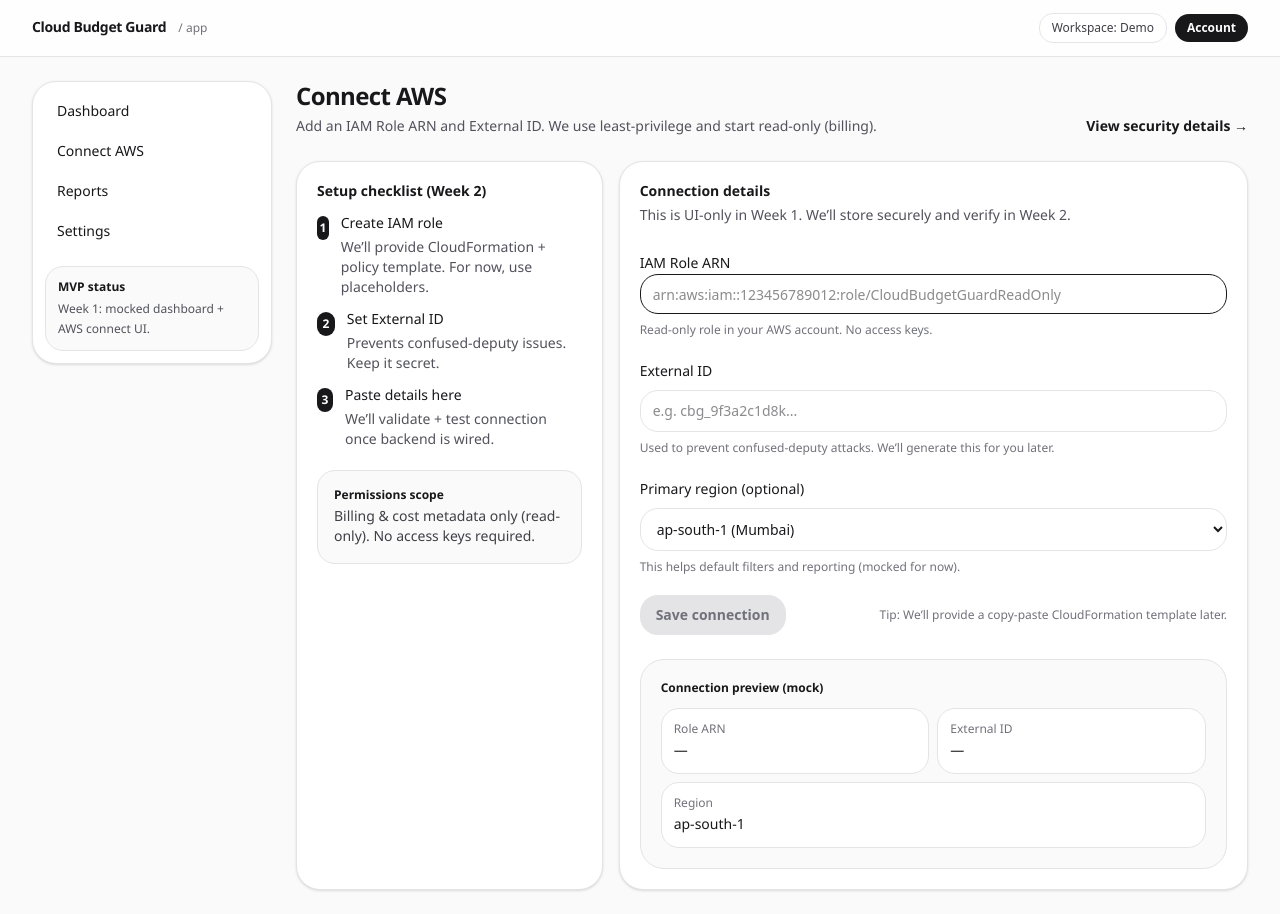
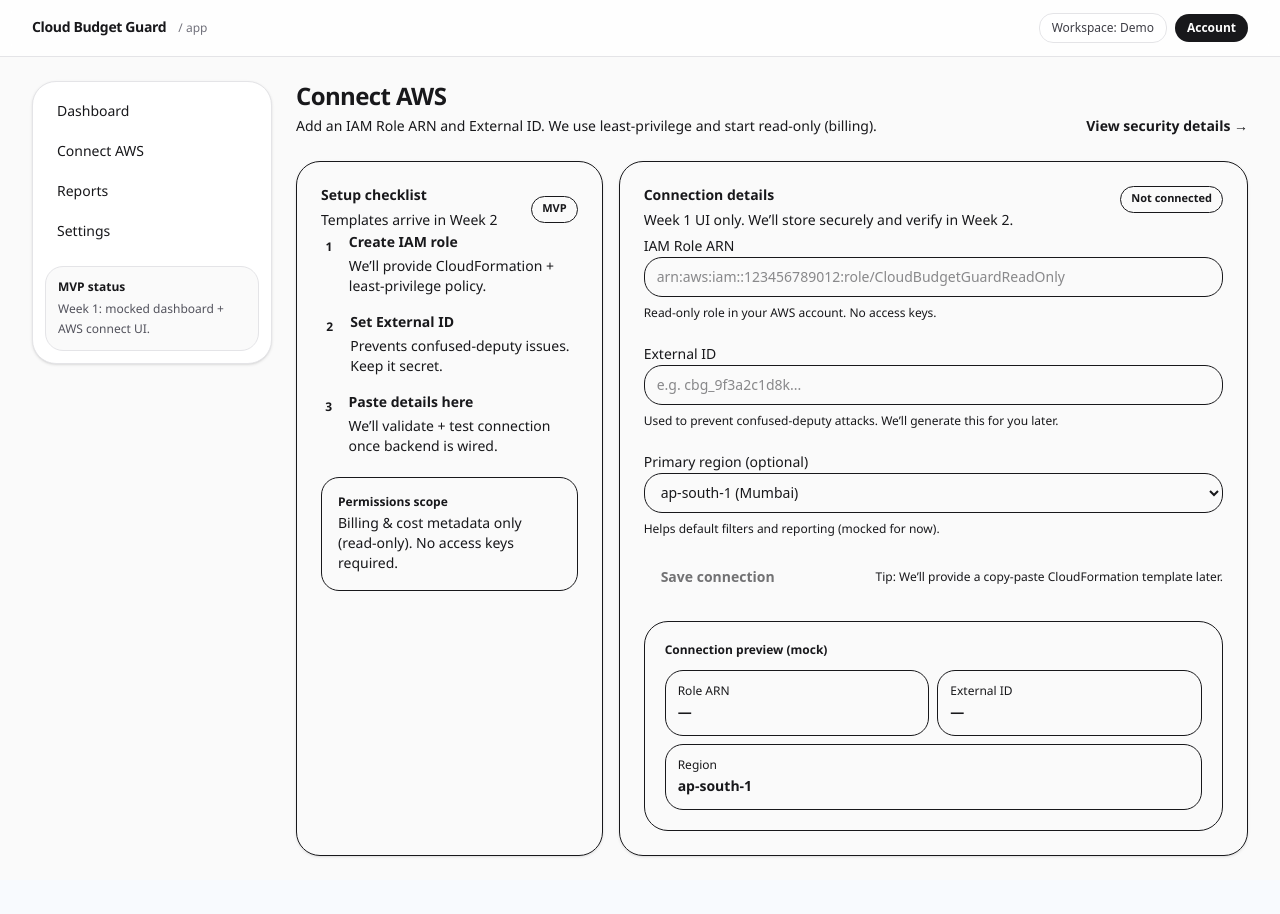
Before and after one commit to sangram-sethi/cloud-billing-tracker, a Next.js app: page /app/connect-aws in a window 1280 px wide. After the commit the page ends 880 px from the top, so only its background shows below. Built offline with nearby package versions, Linux system fonts and the light colour scheme.

Commit message:
refactor(app): use ui primitives on connect AWS page

```diff
--- a/src/app/(app)/app/connect-aws/page.tsx
+++ b/src/app/(app)/app/connect-aws/page.tsx
@@ -2,16 +2,17 @@
 
 import { useMemo, useState } from "react";
 import Link from "next/link";
+import { Card, CardContent, CardHeader, CardTitle, CardDescription } from "@/components/ui/Card";
+import { Button } from "@/components/ui/Button";
 import { Input } from "@/components/ui/Input";
 import { Label } from "@/components/ui/Label";
+import { Badge } from "@/components/ui/Badge";
 
 function isRoleArn(value: string) {
-  // lightweight check (MVP): arn:aws:iam::<12 digits>:role/<name>
   return /^arn:aws:iam::\d{12}:role\/.+$/.test(value.trim());
 }
 
 function isExternalId(value: string) {
-  // keep it simple: 8–128 chars, no spaces (you can relax later)
   const v = value.trim();
   return v.length >= 8 && v.length <= 128 && !/\s/.test(v);
 }
@@ -33,7 +34,6 @@
     setSaved(false);
     setSaving(true);
 
-    // Mock save: Week 1 only UI
     await new Promise((r) => setTimeout(r, 700));
 
     setSaving(false);
@@ -45,78 +45,98 @@
       {/* Header */}
       <div className="flex flex-col gap-2 sm:flex-row sm:items-end sm:justify-between">
         <div>
-          <h1 className="text-2xl font-semibold tracking-tight">Connect AWS</h1>
-          <p className="mt-1 text-sm text-zinc-600">
+          <h1 className="text-2xl font-semibold tracking-tight text-foreground">Connect AWS</h1>
+          <p className="mt-1 text-sm text-muted-foreground">
             Add an IAM Role ARN and External ID. We use least-privilege and start read-only (billing).
           </p>
         </div>
 
         <Link
           href="/security"
-          className="text-sm font-semibold text-zinc-700 hover:text-zinc-900"
+          className="text-sm font-semibold text-muted-foreground hover:text-foreground transition"
         >
           View security details →
         </Link>
       </div>
 
-      {/* Steps */}
       <div className="grid gap-4 lg:grid-cols-3">
-        {/* Left: Instructions */}
-        <div className="rounded-2xl border border-zinc-200 bg-white p-5 shadow-sm">
-          <h2 className="text-sm font-semibold text-zinc-900">Setup checklist (Week 2)</h2>
-          <ol className="mt-3 space-y-3 text-sm text-zinc-700">
+        {/* Setup checklist */}
+        <Card>
+          <CardHeader>
+            <div className="flex items-center justify-between">
+              <div>
+                <CardTitle>Setup checklist</CardTitle>
+                <CardDescription>Templates arrive in Week 2</CardDescription>
+              </div>
+              <Badge variant="neutral">MVP</Badge>
+            </div>
+          </CardHeader>
+
+          <CardContent>
+            <ol className="space-y-4 text-sm">
               <li className="flex gap-3">
-              <span className="mt-0.5 inline-flex h-6 w-6 items-center justify-center rounded-full bg-zinc-900 text-xs font-semibold text-white">
+                <span className="mt-0.5 inline-flex h-6 w-6 items-center justify-center rounded-full bg-foreground text-xs font-semibold text-background">
                   1
                 </span>
                 <div>
-                <p className="font-medium text-zinc-900">Create IAM role</p>
-                <p className="mt-1 text-zinc-600">
-                  We’ll provide CloudFormation + policy template. For now, use placeholders.
+                  <p className="font-semibold text-foreground">Create IAM role</p>
+                  <p className="mt-1 text-muted-foreground">
+                    We’ll provide CloudFormation + least-privilege policy.
                   </p>
                 </div>
               </li>
+
               <li className="flex gap-3">
-              <span className="mt-0.5 inline-flex h-6 w-6 items-center justify-center rounded-full bg-zinc-900 text-xs font-semibold text-white">
+                <span className="mt-0.5 inline-flex h-6 w-6 items-center justify-center rounded-full bg-foreground text-xs font-semibold text-background">
                   2
                 </span>
                 <div>
-                <p className="font-medium text-zinc-900">Set External ID</p>
-                <p className="mt-1 text-zinc-600">
+                  <p className="font-semibold text-foreground">Set External ID</p>
+                  <p className="mt-1 text-muted-foreground">
                     Prevents confused-deputy issues. Keep it secret.
                   </p>
                 </div>
               </li>
+
               <li className="flex gap-3">
-              <span className="mt-0.5 inline-flex h-6 w-6 items-center justify-center rounded-full bg-zinc-900 text-xs font-semibold text-white">
+                <span className="mt-0.5 inline-flex h-6 w-6 items-center justify-center rounded-full bg-foreground text-xs font-semibold text-background">
                   3
                 </span>
                 <div>
-                <p className="font-medium text-zinc-900">Paste details here</p>
-                <p className="mt-1 text-zinc-600">
+                  <p className="font-semibold text-foreground">Paste details here</p>
+                  <p className="mt-1 text-muted-foreground">
                     We’ll validate + test connection once backend is wired.
                   </p>
                 </div>
               </li>
             </ol>
 
-          <div className="mt-5 rounded-xl border border-zinc-200 bg-zinc-50 p-4">
-            <p className="text-xs font-semibold text-zinc-900">Permissions scope</p>
-            <p className="mt-1 text-sm text-zinc-700">
+            <div className="mt-5 rounded-xl border border-border bg-surface-2 p-4">
+              <p className="text-xs font-semibold text-foreground">Permissions scope</p>
+              <p className="mt-1 text-sm text-muted-foreground">
                 Billing & cost metadata only (read-only). No access keys required.
               </p>
             </div>
+          </CardContent>
+        </Card>
+
+        {/* Form */}
+        <Card className="lg:col-span-2">
+          <CardHeader>
+            <div className="flex flex-col gap-2 sm:flex-row sm:items-start sm:justify-between">
+              <div>
+                <CardTitle>Connection details</CardTitle>
+                <CardDescription>
+                  Week 1 UI only. We’ll store securely and verify in Week 2.
+                </CardDescription>
               </div>
+              {saved ? <Badge variant="success">Saved</Badge> : <Badge variant="default">Not connected</Badge>}
+            </div>
+          </CardHeader>
 
-        {/* Right: Form */}
-        <div className="rounded-2xl border border-zinc-200 bg-white p-5 shadow-sm lg:col-span-2">
-          <h2 className="text-sm font-semibold text-zinc-900">Connection details</h2>
-          <p className="mt-1 text-sm text-zinc-600">
-            This is UI-only in Week 1. We’ll store securely and verify in Week 2.
-          </p>
-
-          <form onSubmit={onSubmit} className="mt-6 space-y-5">
-            <div>
+          <CardContent>
+            <form onSubmit={onSubmit} className="space-y-5">
+              <div className="space-y-2">
                 <Label htmlFor="roleArn">IAM Role ARN</Label>
                 <Input
                   id="roleArn"
@@ -126,54 +146,41 @@
                   state={roleArn.length === 0 ? "default" : roleArnOk ? "success" : "error"}
                 />
                 {roleArn.length > 0 && !roleArnOk ? (
-                <p className="mt-2 text-xs text-red-600">
+                  <p className="text-xs text-danger">
                     Expected format: arn:aws:iam::123456789012:role/RoleName
                   </p>
                 ) : (
-                <p className="mt-2 text-xs text-zinc-500">
+                  <p className="text-xs text-muted-foreground">
                     Read-only role in your AWS account. No access keys.
                   </p>
                 )}
               </div>
 
-            <div>
-              <label className="text-sm font-medium text-zinc-900" htmlFor="externalId">
-                External ID
-              </label>
-              <input
+              <div className="space-y-2">
+                <Label htmlFor="externalId">External ID</Label>
+                <Input
                   id="externalId"
                   value={externalId}
                   onChange={(e) => setExternalId(e.target.value)}
                   placeholder="e.g. cbg_9f3a2c1d8k..."
-                className={[
-                  "mt-2 w-full rounded-xl border bg-white px-3 py-2.5 text-sm outline-none transition",
-                  externalId.length === 0
-                    ? "border-zinc-200 focus:border-zinc-400"
-                    : externalIdOk
-                    ? "border-emerald-300 focus:border-emerald-400"
-                    : "border-red-300 focus:border-red-400",
-                ].join(" ")}
+                  state={externalId.length === 0 ? "default" : externalIdOk ? "success" : "error"}
                 />
                 {externalId.length > 0 && !externalIdOk ? (
-                <p className="mt-2 text-xs text-red-600">
-                  Use 8–128 chars, no spaces. Keep it secret.
-                </p>
+                  <p className="text-xs text-danger">Use 8–128 chars, no spaces. Keep it secret.</p>
                 ) : (
-                <p className="mt-2 text-xs text-zinc-500">
+                  <p className="text-xs text-muted-foreground">
                     Used to prevent confused-deputy attacks. We’ll generate this for you later.
                   </p>
                 )}
               </div>
 
-            <div>
-              <label className="text-sm font-medium text-zinc-900" htmlFor="region">
-                Primary region (optional)
-              </label>
+              <div className="space-y-2">
+                <Label htmlFor="region">Primary region (optional)</Label>
                 <select
                   id="region"
                   value={region}
                   onChange={(e) => setRegion(e.target.value)}
-                className="mt-2 w-full rounded-xl border border-zinc-200 bg-white px-3 py-2.5 text-sm outline-none focus:border-zinc-400"
+                  className="h-10 w-full rounded-xl border border-border bg-surface px-3 text-sm text-foreground outline-none transition-[box-shadow,border-color] duration-200 ease-(--ease-snappy) focus-visible:ring-2 focus-visible:ring-primary/20"
                 >
                   <option value="ap-south-1">ap-south-1 (Mumbai)</option>
                   <option value="us-east-1">us-east-1 (N. Virginia)</option>
@@ -181,60 +188,55 @@
                   <option value="eu-west-1">eu-west-1 (Ireland)</option>
                   <option value="ap-southeast-1">ap-southeast-1 (Singapore)</option>
                 </select>
-              <p className="mt-2 text-xs text-zinc-500">
-                This helps default filters and reporting (mocked for now).
+                <p className="text-xs text-muted-foreground">
+                  Helps default filters and reporting (mocked for now).
                 </p>
               </div>
 
               <div className="flex flex-col gap-3 sm:flex-row sm:items-center sm:justify-between">
-              <button
-                type="submit"
-                disabled={!canSubmit}
-                className={[
-                  "inline-flex items-center justify-center rounded-xl px-4 py-2.5 text-sm font-semibold transition-colors",
-                  canSubmit
-                    ? "bg-zinc-900 text-white hover:bg-zinc-800"
-                    : "bg-zinc-200 text-zinc-500 cursor-not-allowed",
-                ].join(" ")}
-              >
+                <Button type="submit" variant="primary" size="md" disabled={!canSubmit}>
                   {saving ? "Saving..." : "Save connection"}
-              </button>
+                </Button>
 
                 {saved ? (
-                <div className="rounded-xl border border-emerald-200 bg-emerald-50 px-3 py-2 text-sm font-medium text-emerald-700">
+                  <div className="rounded-xl border border-success/20 bg-success/10 px-3 py-2 text-sm font-medium text-success">
                     Saved (mock). Backend validation comes in Week 2.
                   </div>
                 ) : (
-                <div className="text-xs text-zinc-500">
+                  <div className="text-xs text-muted-foreground">
                     Tip: We’ll provide a copy-paste CloudFormation template later.
                   </div>
                 )}
               </div>
             </form>
 
-          {/* Preview card */}
-          <div className="mt-6 rounded-2xl border border-zinc-200 bg-zinc-50 p-5">
-            <p className="text-xs font-semibold text-zinc-900">Connection preview (mock)</p>
-            <div className="mt-3 grid gap-2 text-sm text-zinc-700 sm:grid-cols-2">
-              <div className="rounded-xl border border-zinc-200 bg-white p-3">
-                <p className="text-xs text-zinc-500">Role ARN</p>
-                <p className="mt-1 break-all font-medium text-zinc-900">
+            {/* Preview */}
+            <div className="mt-6 rounded-2xl border border-border bg-surface-2 p-5">
+              <p className="text-xs font-semibold text-foreground">Connection preview (mock)</p>
+
+              <div className="mt-3 grid gap-2 sm:grid-cols-2">
+                <div className="rounded-xl border border-border bg-surface p-3">
+                  <p className="text-xs text-muted-foreground">Role ARN</p>
+                  <p className="mt-1 break-all text-sm font-semibold text-foreground">
                     {roleArn || "—"}
                   </p>
                 </div>
-              <div className="rounded-xl border border-zinc-200 bg-white p-3">
-                <p className="text-xs text-zinc-500">External ID</p>
-                <p className="mt-1 break-all font-medium text-zinc-900">
+
+                <div className="rounded-xl border border-border bg-surface p-3">
+                  <p className="text-xs text-muted-foreground">External ID</p>
+                  <p className="mt-1 break-all text-sm font-semibold text-foreground">
                     {externalId ? "••••••••••••••" : "—"}
                   </p>
                 </div>
-              <div className="rounded-xl border border-zinc-200 bg-white p-3 sm:col-span-2">
-                <p className="text-xs text-zinc-500">Region</p>
-                <p className="mt-1 font-medium text-zinc-900">{region}</p>
+
+                <div className="rounded-xl border border-border bg-surface p-3 sm:col-span-2">
+                  <p className="text-xs text-muted-foreground">Region</p>
+                  <p className="mt-1 text-sm font-semibold text-foreground">{region}</p>
                 </div>
               </div>
             </div>
-        </div>
+          </CardContent>
+        </Card>
       </div>
     </div>
   );
```
Lines whose indentation alone changed are shown as unchanged.
